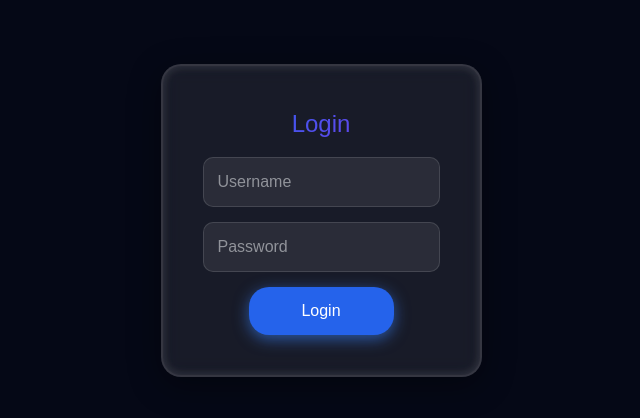
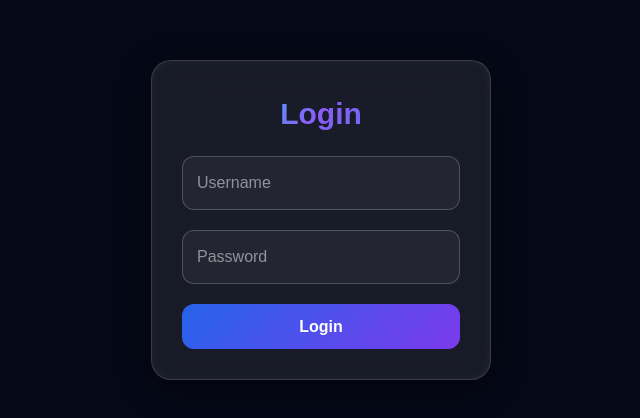
Before and after one commit to Ashmit-1/studyflow, a React (Vite) app in the folder FrontEnd/: page /login in a window 1280 px wide. Shown: the part 180-598 px from the top of the page, without its empty margins (319-959 px from the left). Built offline with nearby package versions, Linux system fonts and the light colour scheme.

Commit message:
feat: improve login page UI consistency

```diff
--- a/FrontEnd/src/styles/pages/login.module.css
+++ b/FrontEnd/src/styles/pages/login.module.css
@@ -5,11 +5,11 @@
 }
 
 .login-title {
-    color: #ffffff;
-    font-size: 24px;
+    font-size: 30px;
+    font-weight: bold;
     font-family: sans-serif;
     text-align: center;
-    background-image: linear-gradient(135deg, #2563eb, #7c3aed);
+    background: linear-gradient(135deg, cyan, #8b5cf6, #3b82f6);
     -webkit-background-clip: text;
     -webkit-text-fill-color: transparent;
 }
@@ -23,74 +23,79 @@
 }
 
 .login-form {
+    width: 340px;
+    max-width: 90%;
     display: flex;
     flex-direction: column;
-    gap: 15px;
-    padding: 40px;
+    gap: 20px;
+    padding: 30px;
     border-radius: 20px;
     background: rgba(255, 255, 255, 0.08);
-    border: 2px solid rgba(255, 255, 255, 0.12);
-    backdrop-filter: blur(10px);
-    box-shadow: 0 8px 32px rgba(0, 0, 0, 0.4),
-        inset 0 0 10px rgba(255, 255, 255, 0.15);
+    border: 1px solid rgba(255, 255, 255, 0.15);
+    backdrop-filter: blur(20px);
+    box-shadow:
+        0 8px 32px rgba(0, 0, 0, 0.4),
+        inset 0 0 10px rgba(255, 255, 255, 0.05);
 }
 
 .login-input {
     width: 100%;
-    padding: 12px 14px;
-    border-radius: 10px;
-    border: 1px solid rgba(255, 255, 255, 0.12);
-    background-color: rgba(255, 255, 255, 0.08);
-    color: #f8fafc;
+    padding: 14px;
+    border-radius: 12px;
+    border: 1px solid rgba(255, 255, 255, 0.2);
+    background: rgba(255, 255, 255, 0.05);
+    color: white;
+    outline: none;
+    transition: border-color 0.3s ease, box-shadow 0.3s ease;
 }
 
 .login-input:focus {
-    outline: none;
     border-color: #3b82f6;
     box-shadow: 0 0 15px rgba(59, 130, 246, 0.5);
 }
 
 .login-btn {
-    background-color: #2563eb;
     position: relative;
     overflow: hidden;
-    border-radius: 20px;
-    width: 145px;
-    align-self: center;
-    padding: 12px 0;
+    width: 100%;
+    height: 45px;
+    border: none;
+    border-radius: 12px;
+    background: linear-gradient(135deg, #2563eb, #7c3aed);
+    color: white;
+    font-size: 16px;
+    font-weight: bold;
     cursor: pointer;
-    color: #ffffff;
-    transition: transform 0.3s ease, background-color 0.3s ease;
-    box-shadow: 0 4px 15px rgba(59, 130, 246, 0.6);
-}
-
-.login-btn:hover {
-    background-color: #1d4ed8;
-    transform: scale(1.05);
-}
-
-.login-btn:active {
-    transform: scale(0.95);
+    transition: transform 0.3s ease, box-shadow 0.3s ease;
 }
 
 .login-btn::before {
     content: "";
     position: absolute;
     top: 0;
-    left: -120px;
-    width: 50%;
+    left: -120%;
+    width: 50px;
     height: 100%;
-    background-color: rgba(255, 255, 255, 0.24);
-    transform: skewX(-30deg);
-    transition: left 0.5s ease;
+    background: rgba(255, 255, 255, 0.4);
+    transform: skewX(-25deg);
 }
 
 .login-btn:hover::before {
-    left: 150px;
+    left: 140%;
+}
+
+.login-btn:hover {
+    transform: translateY(-3px);
+    box-shadow: 0 10px 25px rgba(59, 130, 246, 0.5);
+}
+
+.login-btn:active {
+    transform: translateY(0);
+    box-shadow: none;
 }
 
 @keyframes shine {
-    to {
-        left: 145px;
+    100% {
+        left: 140%;
     }
 }
```
